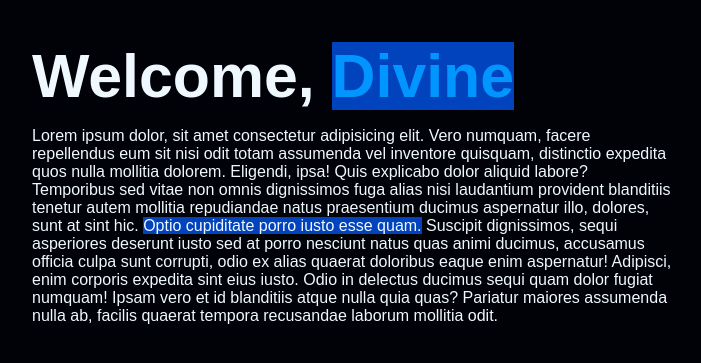
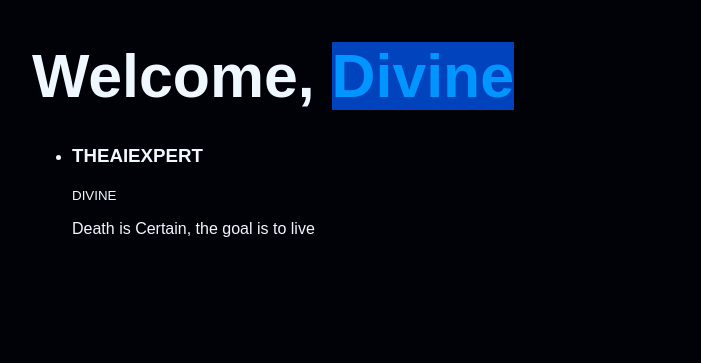
Before and after one commit to SurbD/pyclone_twitter, a Flask app: page / in a window 1280 px wide. Shown: the part 40-403 px from the top of the page, without its empty margins (288-989 px from the left). Run offline with Flask 3, Linux system fonts and the light colour scheme; a user stored in the database is signed in; data comes from the database, SQL or seed files in the repository; some libraries are stand-ins or nearby versions.

Commit message:
Added post feature to profile page and home page

```diff
--- a/app/main/routes.py
+++ b/app/main/routes.py
@@ -12,10 +12,11 @@ main = Blueprint("main", __name__)
 @main.route("/")
 @main.route("/home")
 def home():
-    if current_user.is_authenticated:
-        return render_template("home.html", username=current_user.username)
+    if not current_user.is_authenticated:
+        return render_template("landing_page.html")
 
-    return render_template("landing_page.html")
+    posts = Post.query.all()
+    return render_template("home.html", username=current_user.username, posts=posts)
     # return render_template('home.html', username='Devyn')
 
 
--- /dev/null
+++ b/app/templates/_posts.html
@@ -0,0 +1,12 @@
+<ul class="posts">
+  {% for post in posts %}
+  <li class="post">
+    <div class="post-user">
+      <h3>{{ post.author.name | upper }}</h3>
+      <small>{{ post.author.username | upper }}</small>
+    </div>
+
+    <p>{{ post.body }}</p>
+  </li>
+  {% endfor %}
+</ul>
--- a/app/templates/home.html
+++ b/app/templates/home.html
@@ -4,7 +4,8 @@
         <div class="landing-section">
             <div class="landing-section-content">
                 <h1>Welcome, <a href="{{ url_for('users.profile', username=current_user.username) }}"><span class="blue-bg-text">{{ username|title }}</span></h1></a>
-                <p>Lorem ipsum dolor, sit amet consectetur adipisicing elit. Vero numquam, facere repellendus eum sit nisi odit totam assumenda vel inventore quisquam, distinctio expedita quos nulla mollitia dolorem. Eligendi, ipsa! Quis explicabo dolor aliquid labore? Temporibus sed vitae non omnis dignissimos fuga alias nisi laudantium provident blanditiis tenetur autem mollitia repudiandae natus praesentium ducimus aspernatur illo, dolores, sunt at sint hic. <span class="blue-bg-text">Optio cupiditate porro iusto esse quam.</span> Suscipit dignissimos, sequi asperiores deserunt iusto sed at porro nesciunt natus quas animi ducimus, accusamus officia culpa sunt corrupti, odio ex alias quaerat doloribus eaque enim aspernatur! Adipisci, enim corporis expedita sint eius iusto. Odio in delectus ducimus sequi quam dolor fugiat numquam! Ipsam vero et id blanditiis atque nulla quia quas? Pariatur maiores assumenda nulla ab, facilis quaerat tempora recusandae laborum mollitia odit.</p>
+                <!-- <p>Lorem ipsum dolor, sit amet consectetur adipisicing elit. Vero numquam, facere repellendus eum sit nisi odit totam assumenda vel inventore quisquam, distinctio expedita quos nulla mollitia dolorem. Eligendi, ipsa! Quis explicabo dolor aliquid labore? Temporibus sed vitae non omnis dignissimos fuga alias nisi laudantium provident blanditiis tenetur autem mollitia repudiandae natus praesentium ducimus aspernatur illo, dolores, sunt at sint hic. <span class="blue-bg-text">Optio cupiditate porro iusto esse quam.</span> Suscipit dignissimos, sequi asperiores deserunt iusto sed at porro nesciunt natus quas animi ducimus, accusamus officia culpa sunt corrupti, odio ex alias quaerat doloribus eaque enim aspernatur! Adipisci, enim corporis expedita sint eius iusto. Odio in delectus ducimus sequi quam dolor fugiat numquam! Ipsam vero et id blanditiis atque nulla quia quas? Pariatur maiores assumenda nulla ab, facilis quaerat tempora recusandae laborum mollitia odit.</p> -->
+                {% include '_posts.html' %}
             </div>
         </div>
     </div>
--- a/app/templates/profile.html
+++ b/app/templates/profile.html
@@ -56,7 +56,7 @@
                     <div class="x-profile-section">
                         {% block profile_section %}
                         <div class="timeline-topnav">
-                            <a href="" class="timeline-topnav-btn btn-close"><svg xmlns="http://www.w3.org/2000/svg" width="100" fill="currentColor" class="solid left-arrow-icon" viewBox="0 0 16 16"> <path fill-rule="evenodd" d="M15 8a.5.5 0 0 0-.5-.5H2.707l3.147-3.146a.5.5 0 1 0-.708-.708l-4 4a.5.5 0 0 0 0 .708l4 4a.5.5 0 0 0 .708-.708L2.707 8.5H14.5A.5.5 0 0 0 15 8z"/> </svg></a>
+                            <a href="{{ url_for('main.home') }}" class="timeline-topnav-btn btn-close"><svg xmlns="http://www.w3.org/2000/svg" width="100" fill="currentColor" class="solid left-arrow-icon" viewBox="0 0 16 16"> <path fill-rule="evenodd" d="M15 8a.5.5 0 0 0-.5-.5H2.707l3.147-3.146a.5.5 0 1 0-.708-.708l-4 4a.5.5 0 0 0 0 .708l4 4a.5.5 0 0 0 .708-.708L2.707 8.5H14.5A.5.5 0 0 0 15 8z"/> </svg></a>
                             <div class="timeline-topnav-user-info">
                                 <p class="timeline-username">{{ user.name|upper }}</p>
                                 <p class="gray-small-text smallx-text">169 posts</p>
```
